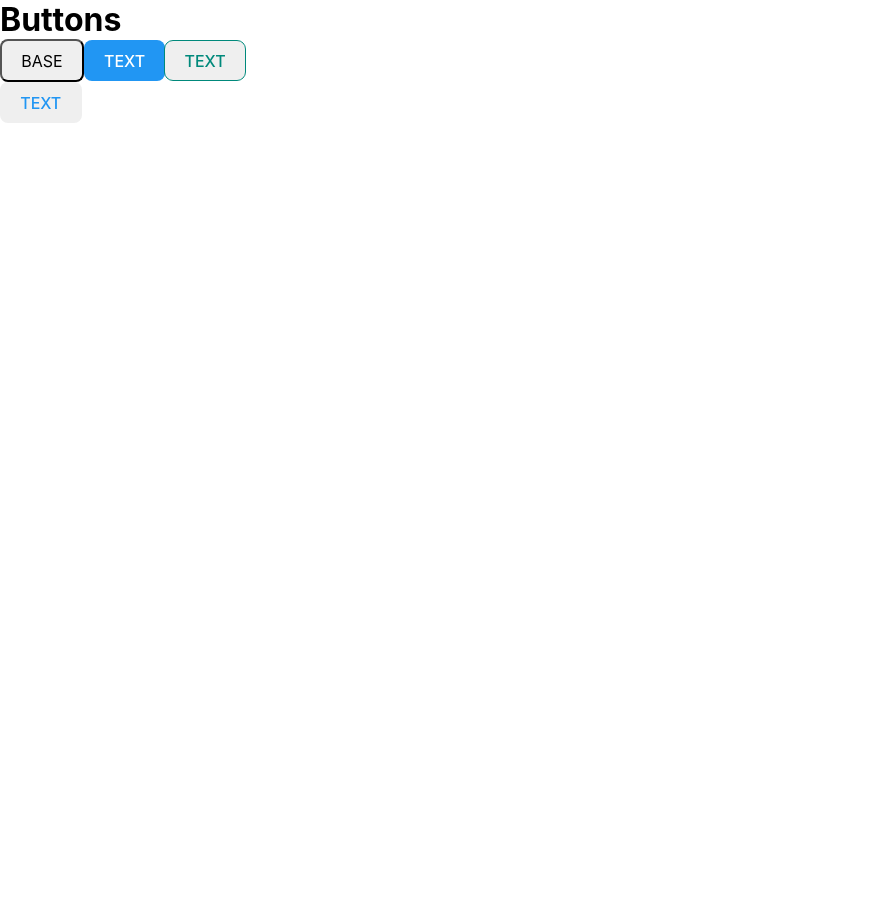
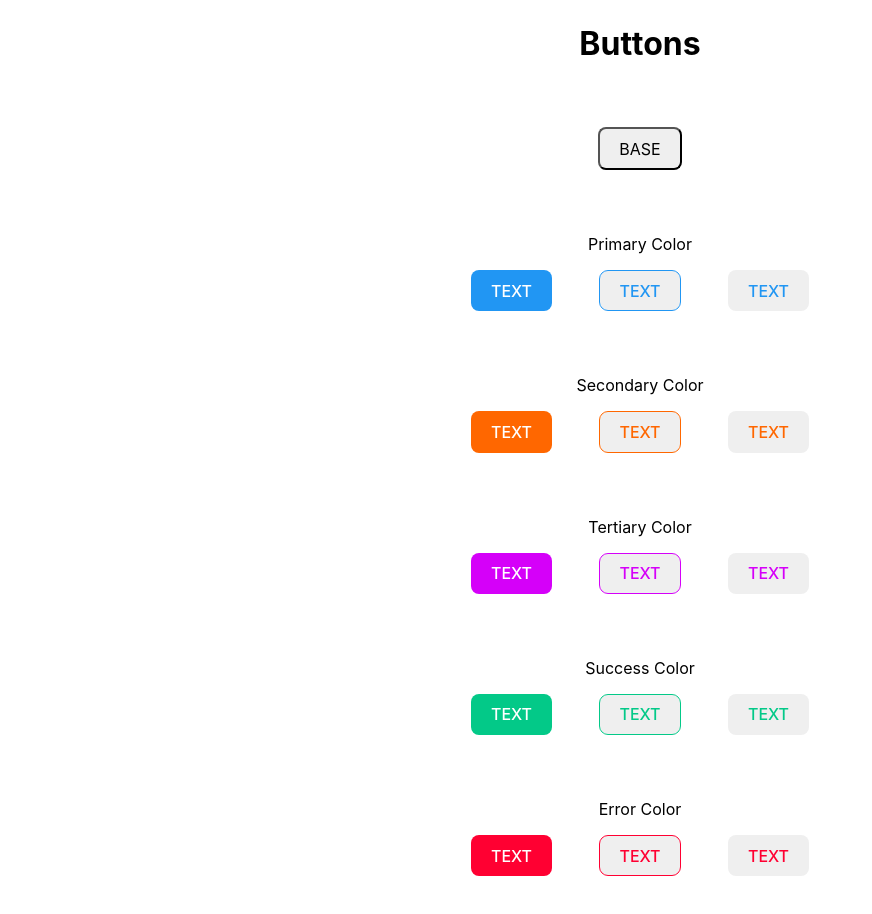
Before and after one commit to FeNriR0077/generic_buttons, a React (Vite) app: page / in a window 1280 px wide. Shown: the top 914 px of the page, without its empty margins (0-872 px from the left). Before the commit the page ends 800 px from the top, so only its background shows below. Built offline with nearby package versions, Linux system fonts and the light colour scheme.

Commit message:
feat: all buttons

```diff
--- a/src/App.jsx
+++ b/src/App.jsx
@@ -5,38 +5,53 @@ import BaseButton from "./Buttons/BaseButton";
 import Button from "./Buttons/Button";
 
 function App() {
-
   const handleClick = () => {
-    console.log("clickeddd")
-  }
+    console.log("clickeddd");
+  };
 
   return (
     <div className="App">
-      <h1 className="heading-text heading">Buttons</h1>
+      <div className="main-container">
+        <h1 className="heading-text heading">Buttons</h1>
 
-      <div className="base-button">
-        <BaseButton
-          buttonId = {"submitt"}
-          buttonText = {"BASE"}
-        />
+        <div className="base-button button-container">
+          <BaseButton buttonId={"submitt"} buttonText={"BASE"} />
+        </div>
 
-        <Button
-          variant={"filled"}
-          color={"primary"}
-          size = "md"
-          onClick={handleClick}
-        />
-        <Button
-          variant={"outlined"}
-          color="secondary"
-          size="md"
-        />
-        <div>
-        <Button
-          variant={"text"}
-          color="primary"
-          size="md"
-        />
+
+        <div className="primary-button-container button-container">
+          <p>Primary Color</p>
+          <Button variant={"filled"} onClick={handleClick} />
+          <Button variant={"outlined"} onClick={handleClick} />
+          <Button variant={"text"} onClick={handleClick} />
+        </div>
+
+        <div className="secondary-button-container button-container">
+          <p>Secondary Color</p>
+          <Button variant={"filled"} color="secondary" onClick={handleClick} />
+          <Button variant={"outlined"} color="secondary" onClick={handleClick} />
+          <Button variant={"text"} color="secondary" onClick={handleClick} />
+        </div>
+
+        <div className="tertiary-button-container button-container">
+          <p>Tertiary Color</p>
+          <Button variant={"filled"} color="tertiary" onClick={handleClick} />
+          <Button variant={"outlined"} color="tertiary" onClick={handleClick} />
+          <Button variant={"text"} color="tertiary" onClick={handleClick} />
+        </div>
+
+        <div className="success-button-container button-container">
+          <p>Success Color</p>
+          <Button variant={"filled"} color="success" onClick={handleClick} />
+          <Button variant={"outlined"} color="success" onClick={handleClick} />
+          <Button variant={"text"} color="success" onClick={handleClick} />
+        </div>
+
+        <div className="error-button-container button-container">
+          <p>Error Color</p>
+          <Button variant={"filled"} color="error" onClick={handleClick} />
+          <Button variant={"outlined"} color="error" onClick={handleClick} />
+          <Button variant={"text"} color="error" onClick={handleClick} />
         </div>
 
       </div>
--- a/src/index.css
+++ b/src/index.css
@@ -1,11 +1,20 @@
 :root {
   font-family: Inter, system-ui, Avenir, Helvetica, Arial, sans-serif;
+}
+
+button {
+  margin: 1rem 1.5rem;
 }
 
 * {
   box-sizing: border-box;
   padding: 0;
   margin: 0;
+}
+
+.heading-text{
+  text-align: center;
+  margin-top: 1.5rem;
 }
 
 .base-btn {
@@ -32,14 +41,14 @@
 }
 
 .btn-filled-secondary{
-  background-color:  #00897b;
+  background-color:  #ff6700;
   color: white;
   font-weight: 500;
   border: 1px solid transparent;
 
 }
 .btn-filled-secondary:hover {
-  background-color: #018073;
+  background-color: #f36201;
   transition: all 100ms ease-out;
 }
 
@@ -91,13 +100,13 @@
 }
 
 .btn-outlined-secondary {
-  color: #00897b;
+  color: #ff6700;
   font-weight: 500;
   border: none;
-  outline: 1px solid #00897b;
+  outline: 1px solid #ff6700;
 }
 .btn-outlined-secondary:hover {
-  background-color: #00897b10;
+  background-color: #ff670010;
   outline-width: 2px;
   transition: all 100ms ease-out;
 }
@@ -150,12 +159,12 @@
 }
 
 .btn-text-secondary {
-  color: #00897b;
+  color: #ff6700;
   font-weight: 500;
   border: 1px solid transparent;
 }
 .btn-text-secondary:hover{
-  background-color: #00897b10;
+  background-color: #ff670010;
   transition: all 100ms ease-out;
 }
 
@@ -206,5 +215,15 @@
 .btn-sm {
   padding: 0.5rem 1rem;
   font-size: 0.8rem;
-  border-radius: 4px;
 }
+
+
+
+
+/* extra */
+
+.button-container {
+  width: 100%;
+  text-align: center;
+  margin: 3rem 0 ;
+}
```
